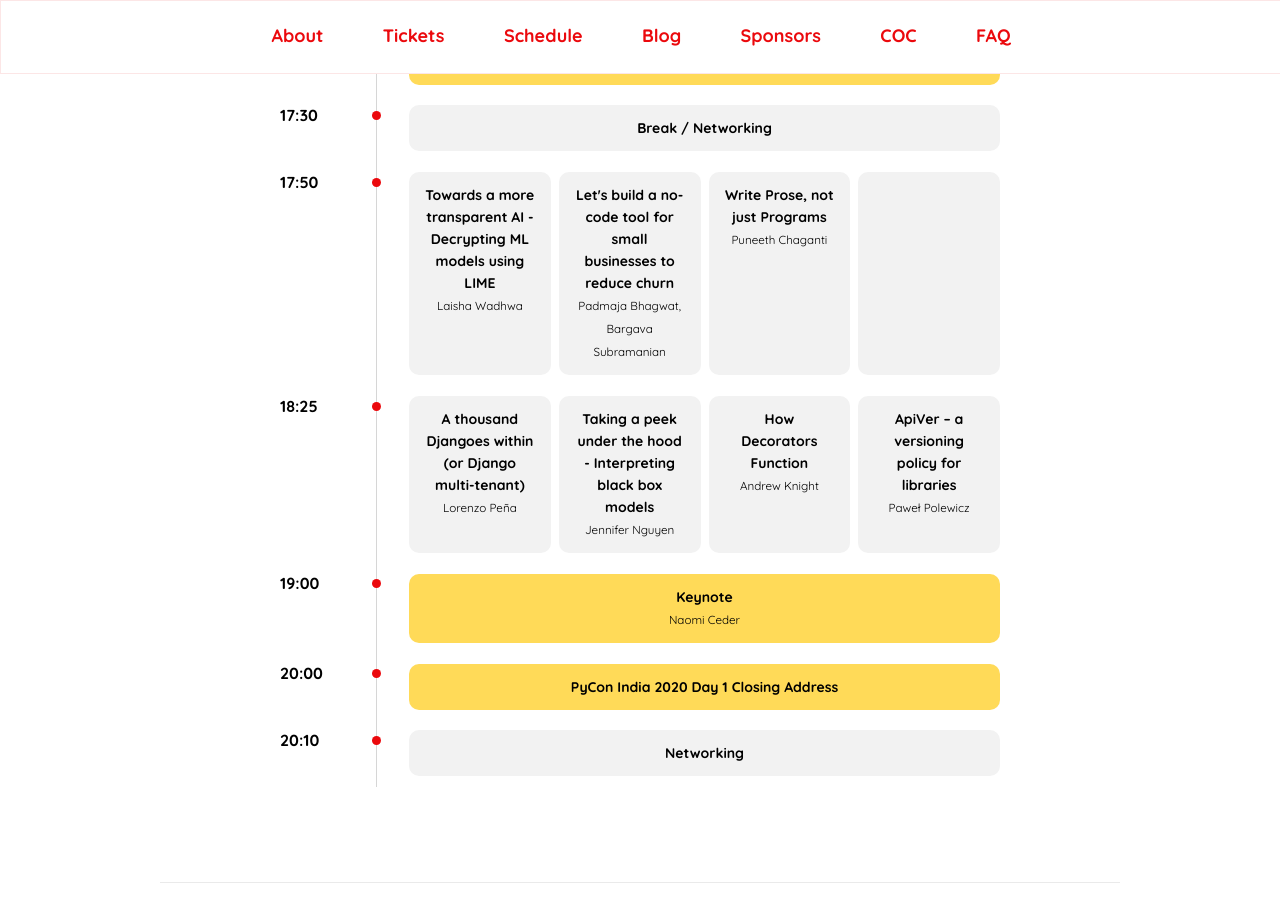
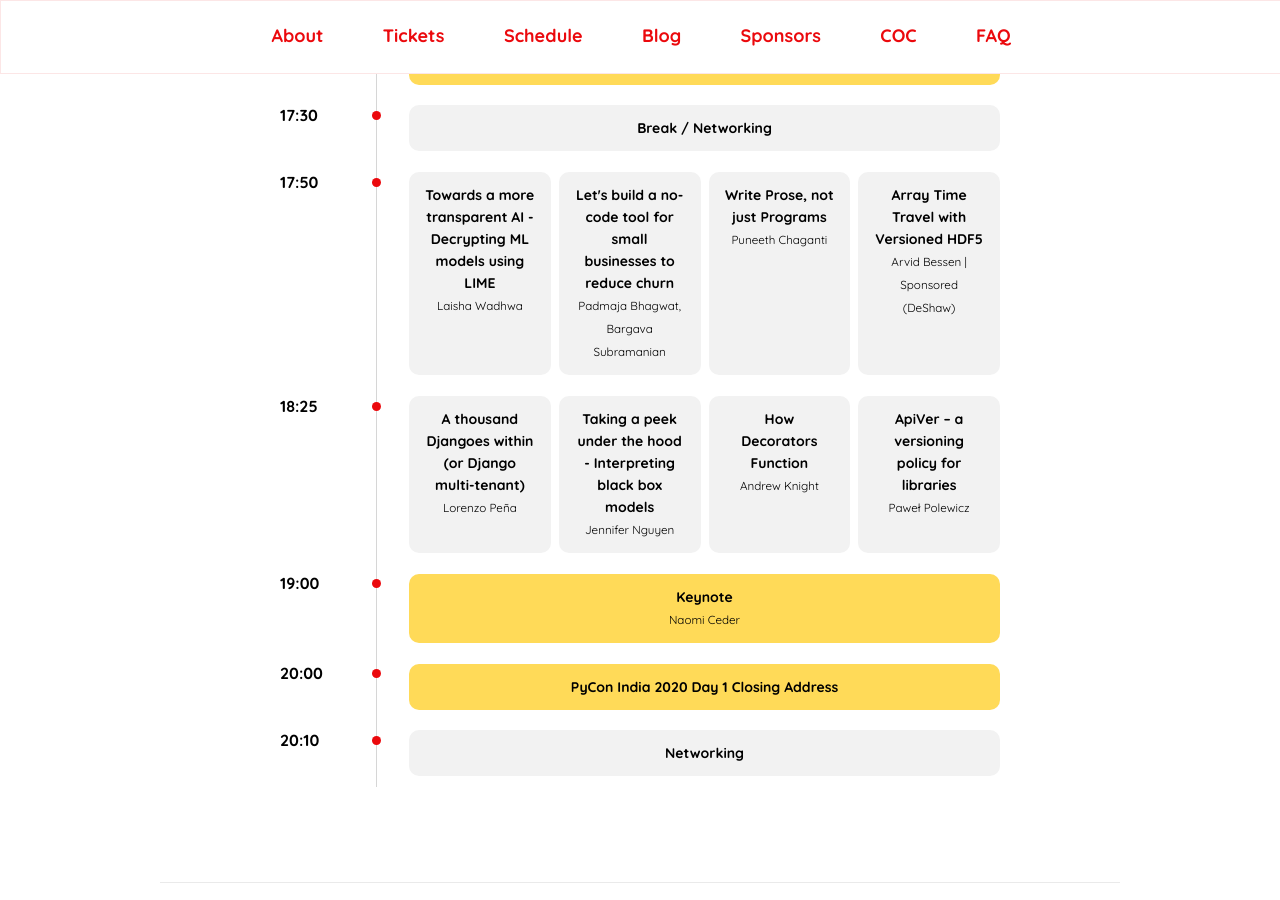
Before and after one commit to pythonindia/inpycon2020, a Jekyll site: the page built from index.md, in a window 1280 px wide and 900 px high, scrolled down 3374 px. Built offline with Jekyll 4.4.1, drawn with Linux system fonts in a browser that asks for light colours.

Commit message:
update deshaw talk

```diff
--- a/_data/talks.yml
+++ b/_data/talks.yml
@@ -178,11 +178,11 @@
   type: talk
   duration: 30
 
-- title:
+- title: Array Time Travel with Versioned HDF5
   track: Delhi
   date: 2nd Oct
   time: "17:50"
-  speaker:
+  speaker: Arvid Bessen | Sponsored (DeShaw)
   hyperlink:
   type: talk
   duration: 30
```
